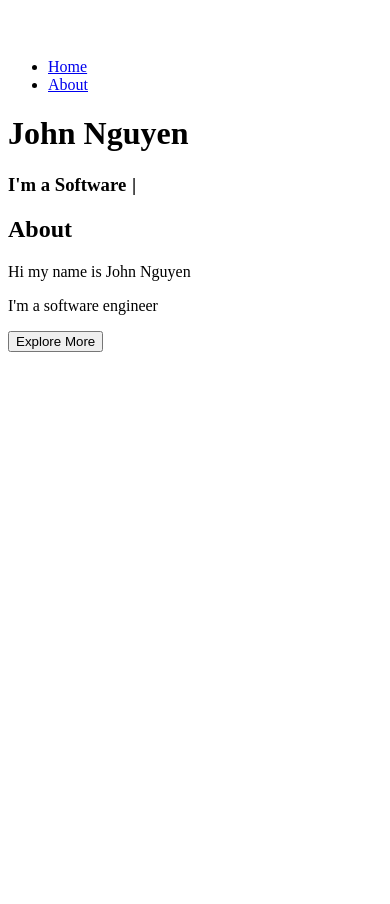
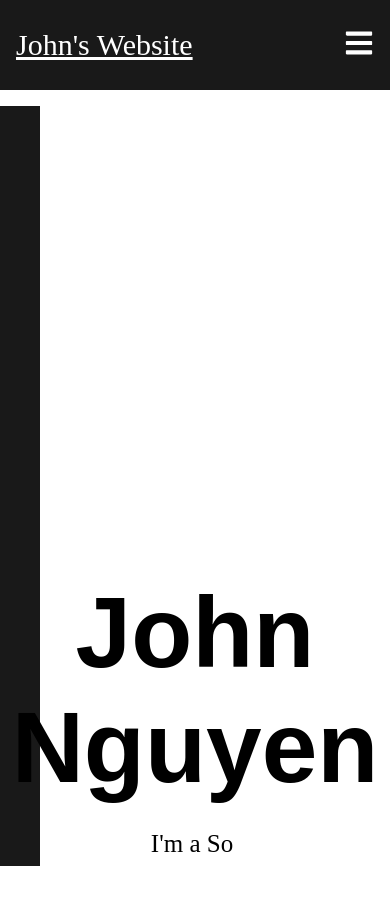
Before and after one commit to johnson82nguyen/React-Main-Portfolio, a React (Create React App) app in the folder react-app/: page / in a window 390 px wide. Shown: the top 904 px of the page. Before the commit the page ends 844 px from the top, so only its background shows below. Built offline with nearby package versions, Linux system fonts and the light colour scheme.

Commit message:
NavBar and CSS and additional files

```diff
--- a/react-app/package.json
+++ b/react-app/package.json
@@ -3,6 +3,8 @@
   "version": "0.1.0",
   "private": true,
   "dependencies": {
+    "@fontsource/roboto": "^4.5.8",
+    "@mui/material": "^5.10.14",
     "@testing-library/jest-dom": "^5.16.5",
     "@testing-library/react": "^13.4.0",
     "@testing-library/user-event": "^13.5.0",
--- a/react-app/src/components/About.css
+++ b/react-app/src/components/About.css
@@ -0,0 +1,6 @@
+.about {
+    align-items: center;
+    text-align: center;
+    padding-top: 1000px;
+    min-height: 100vh;
+}
--- a/react-app/src/components/Home.css
+++ b/react-app/src/components/Home.css
@@ -0,0 +1,21 @@
+.homeContainer {
+    display: grid;
+    justify-content: center;
+    text-align: center;
+    align-items:center;
+    margin: auto;
+    padding-top: 500px;
+}
+
+
+.header_name {
+    font-size: 100px;
+    margin-bottom: 0;
+    font-family: sans-serif;
+}
+
+.typewriter {
+    font-size: 25px;
+    margin-top: 25px;
+    font-weight: 100;
+}
--- a/react-app/src/components/Home.js
+++ b/react-app/src/components/Home.js
@@ -4,8 +4,8 @@ import './Home.css'
 
 const Home = () => {
     return (
-        <div>
-            <h1 className="header">
+        <div id="home" className="homeContainer">
+            <h1 className="header_name">
                 John Nguyen
             </h1>
             <h3 className="typewriter">
--- a/react-app/src/components/Navbar.css
+++ b/react-app/src/components/Navbar.css
@@ -0,0 +1,93 @@
+.header {
+    position: fixed;
+    height: 90px;
+    width: 100%;
+    top: 0;
+    left: 0;
+    z-index: 1;
+    transition: .3s ease-in;
+    overflow: hidden;
+    background-color: rgba(0,0,0,.9);
+}
+
+.header .navbar {
+    display: flex;
+    justify-content: space-between;
+    align-items: center;
+    max-width: 1240px;
+    margin: auto;
+    height: 100%;
+    padding: 0 1rem;
+}
+
+.logo {
+    color: white;
+    font-size: 30px;
+}
+.header .nav-menu a {
+    color: #ffffff;
+}
+
+.header .navbar img {
+    width: 250px;
+    height: auto;
+}
+
+.header .nav-menu {
+    display: flex;
+}
+
+.header .nav-item {
+    padding: 1rem;
+    font-weight: 500;
+}
+
+.header .nav-item a:hover {
+    padding-bottom: 12px;
+    border-bottom: 3px solid var(--secondary-color);
+}
+
+.hamburger {
+    display: none;
+}
+
+
+@media screen and (max-width:940px) {
+    .header {
+        max-width: 100%;
+        background-color: rgba(0,0,0,.9);
+    }
+
+    .header .navbar {
+        max-width: 100%;
+    }
+
+    .hamburger {
+        display: block;
+    }
+
+    .nav-menu {
+        position: fixed;
+        left: -100%;
+        top: 90px;
+        flex-direction: column;
+        background-color: rgba(0,0,0,.9);
+        width: 100%;
+        height: 90vh;
+        z-index: 999;
+        text-align: center;
+        transition: .3s;
+    }
+
+    .nav-menu.active {
+        left: 0;
+    }
+
+    .nav-item {
+        margin: 1.5rem 0;
+    }
+
+    .header .navbar img {
+        width: 150px;
+    }
+}
--- a/react-app/src/components/Navbar.js
+++ b/react-app/src/components/Navbar.js
@@ -1,5 +1,6 @@
 import React, { useState } from 'react'
 import { FaBars, FaTimes } from 'react-icons/fa'
+import {Link} from 'react-scroll'
 
 import './Navbar.css'
 
@@ -13,6 +14,9 @@ const Navbar = () => {
     return (
         <div className='header'>
             <nav className='navbar'>
+                <a href='/' className='logo'>
+                John's Website
+                </a>
                 <div className='hamburger' onClick={handleClick}>
                     {click ? (<FaTimes size={30} style={{ color: '#ffffff' }} />)
                         : (<FaBars size={30} style={{ color: '#ffffff' }} />)}
@@ -20,10 +24,16 @@ const Navbar = () => {
                 </div>
                 <ul className={click ? "nav-menu active" : "nav-menu"}>
                     <li className='nav-item'>
-                        <a href='/' onClick={closeMenu}>Home</a>
+                        <Link to="home" spy={true} smooth={true} offset={50} duration={500} onclick={closeMenu}> Home </Link>
                     </li>
                     <li className='nav-item'>
-                        <a href='#about' onClick={closeMenu}>About</a>
+                    <Link to="about" spy={true} offset={50} smooth={true} duration={500} onclick={closeMenu}> About </Link>
+                    </li>
+                    <li className='nav-item'>
+                    <Link to="projects" spy={true} offset={50} smooth={true} duration={500} onclick={closeMenu}> Projects </Link>
+                    </li>
+                    <li className='nav-item'>
+                    <Link to="contact" spy={true} offset={50} smooth={true} duration={500} onclick={closeMenu}> Contact </Link>
                     </li>
                 </ul>
             </nav>
```
Also changed, not shown: react-app/src/components/About.js (indentation only), react-app/src/components/Contact.css (added), react-app/src/components/Contact.js (added), react-app/src/components/Project.css (added), react-app/src/components/Projects.js (added), 1 other file (tests, documents, lock files or other folders).
